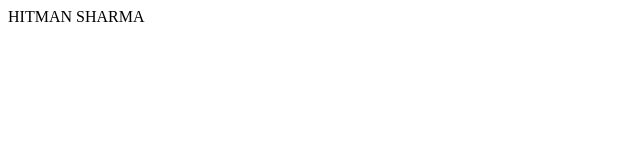
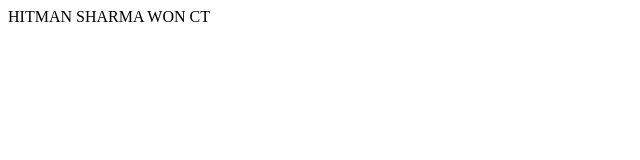
Before and after one commit to NiswinRJ/Hitman, a plain HTML site: page index.html in a window 1280 px wide. Shown: the full height of the page, 0-640 px from the left. Drawn offline with Linux system fonts and the light colour scheme.

Commit message:
Update index.html

```diff
--- a/index.html
+++ b/index.html
@@ -6,6 +6,6 @@
     <title>Document</title>
 </head>
 <body>
-    HITMAN SHARMA
+    HITMAN SHARMA WON CT
 </body>
 </html>
```
